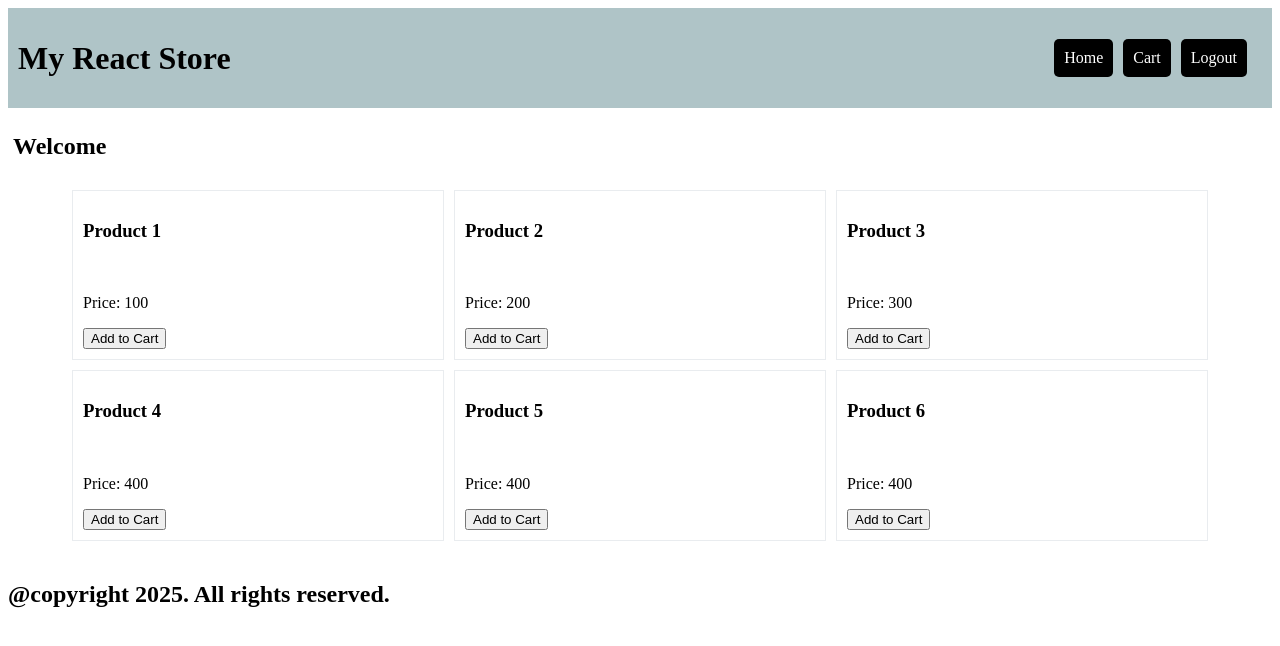
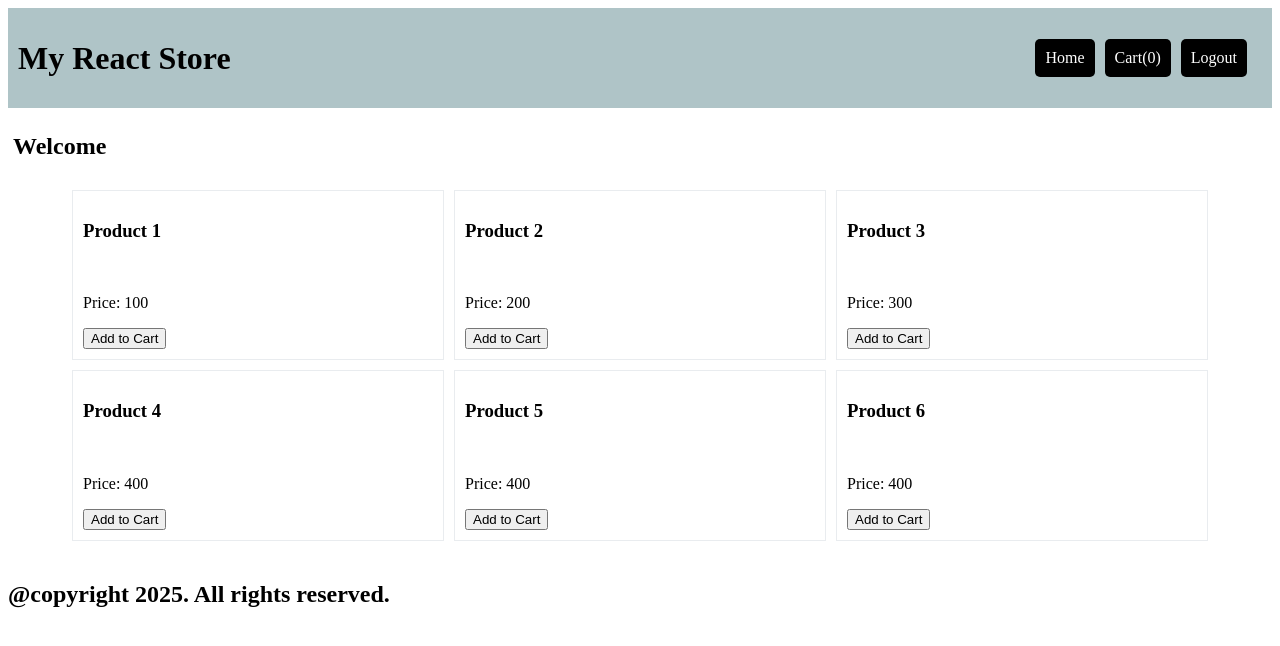
Before and after one commit to gaddisai/react-mystore-a, a React (Create React App) app: page /products in a window 1280 px wide. Shown: the top 646 px of the page. Built offline with nearby package versions, Linux system fonts and the light colour scheme.

Commit message:
changes done

```diff
--- a/src/App.js
+++ b/src/App.js
@@ -1,4 +1,3 @@
-//we can use <div></div> or <></> to wrap the content
 import './App.css';
 import { Login } from './components/Login';
 import { Products } from './components/Products';
--- a/src/components/Header.jsx
+++ b/src/components/Header.jsx
@@ -3,14 +3,14 @@ import { Link } from 'react-router-dom';
 import { useContext } from 'react';
 import { appContext } from '../App';
 function Header() {
-  const { user,setUser } = useContext(appContext);
+  const { user,setUser,cart } = useContext(appContext);
   return (
     <div className="App_Header_Row">
       <h1>My React Store</h1>
       <div >
         <ul className="App_Header_Right">
           <li className='headerBox'><Link className='headerColor' to="products">Home</Link></li>
-          <li className='headerBox'><Link className='headerColor' to="cart">Cart</Link></li>
+          <li className='headerBox'><Link className='headerColor' to="cart">Cart({Object.keys(cart).length})</Link></li>
           {user.name===""?
           <li className='headerBox'><Link className='headerColor' to="login">Login</Link></li>:
           <li className='headerBox'><Link className='headerColor' to="login" onClick={()=>setUser({name:"",email:"",password:""})}>Logout</Link></li>
--- a/src/components/Products.jsx
+++ b/src/components/Products.jsx
@@ -2,7 +2,10 @@ import './Products.css';
 import { useContext } from 'react';
 import { appContext } from '../App';
 function Products() {
-    const { user,products }= useContext(appContext);
+    const { user,products,cart, setCart}= useContext(appContext);
+    const addToCart = (id) => {
+        setCart({...cart,[id]:1});
+    }
     return (
         <div className="App_Products_Container">
             <h2>Welcome {user.name}</h2>
@@ -13,7 +16,7 @@ function Products() {
                             <h3>{value.name}</h3>
                             <br />
                             <p>Price: {value.price}</p>
-                            <button>Add to Cart</button>
+                            <button onClick={()=>addToCart(value.id)}>Add to Cart</button>
                         </div>
                     ))
                 }
```
Also changed, not shown: src/components/Cart.jsx (+22 -2 lines).
